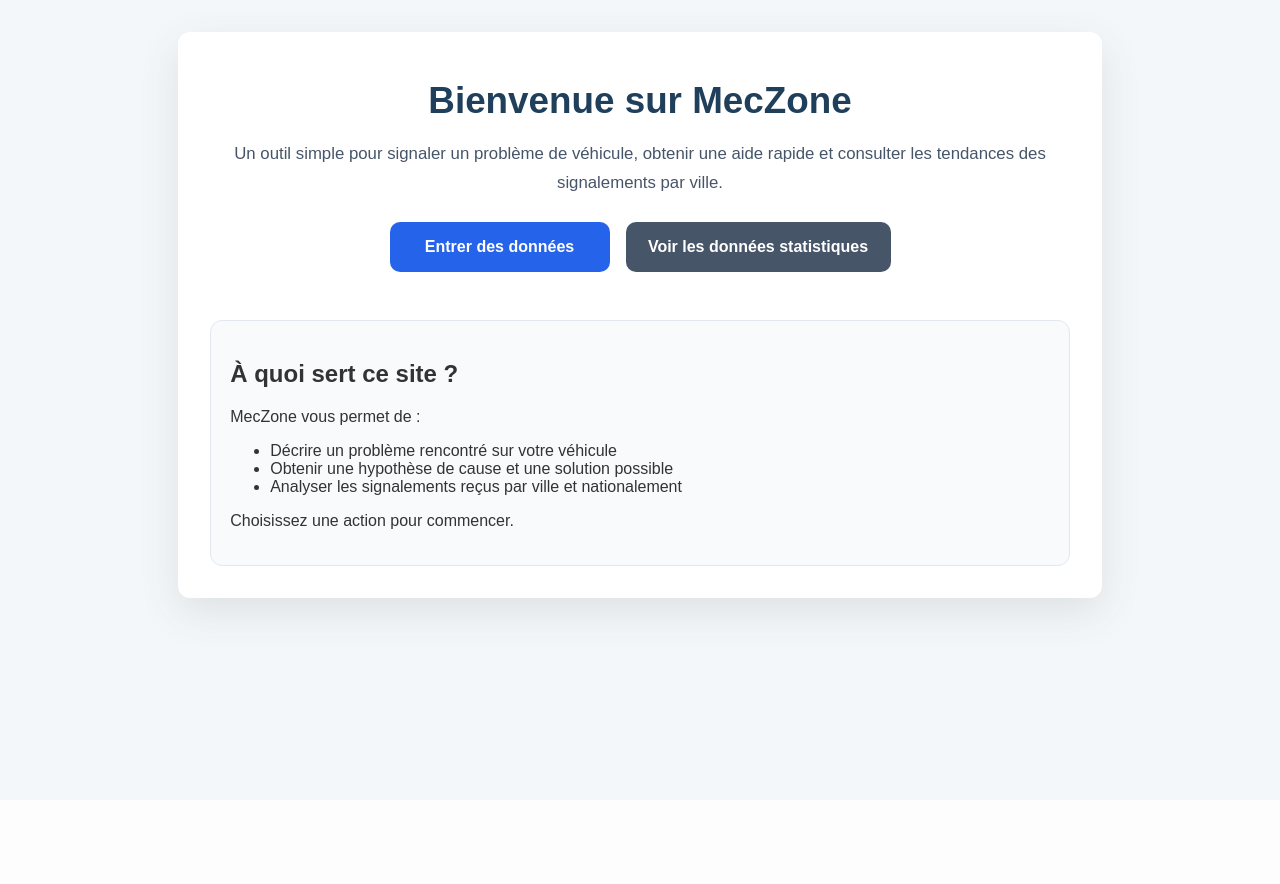
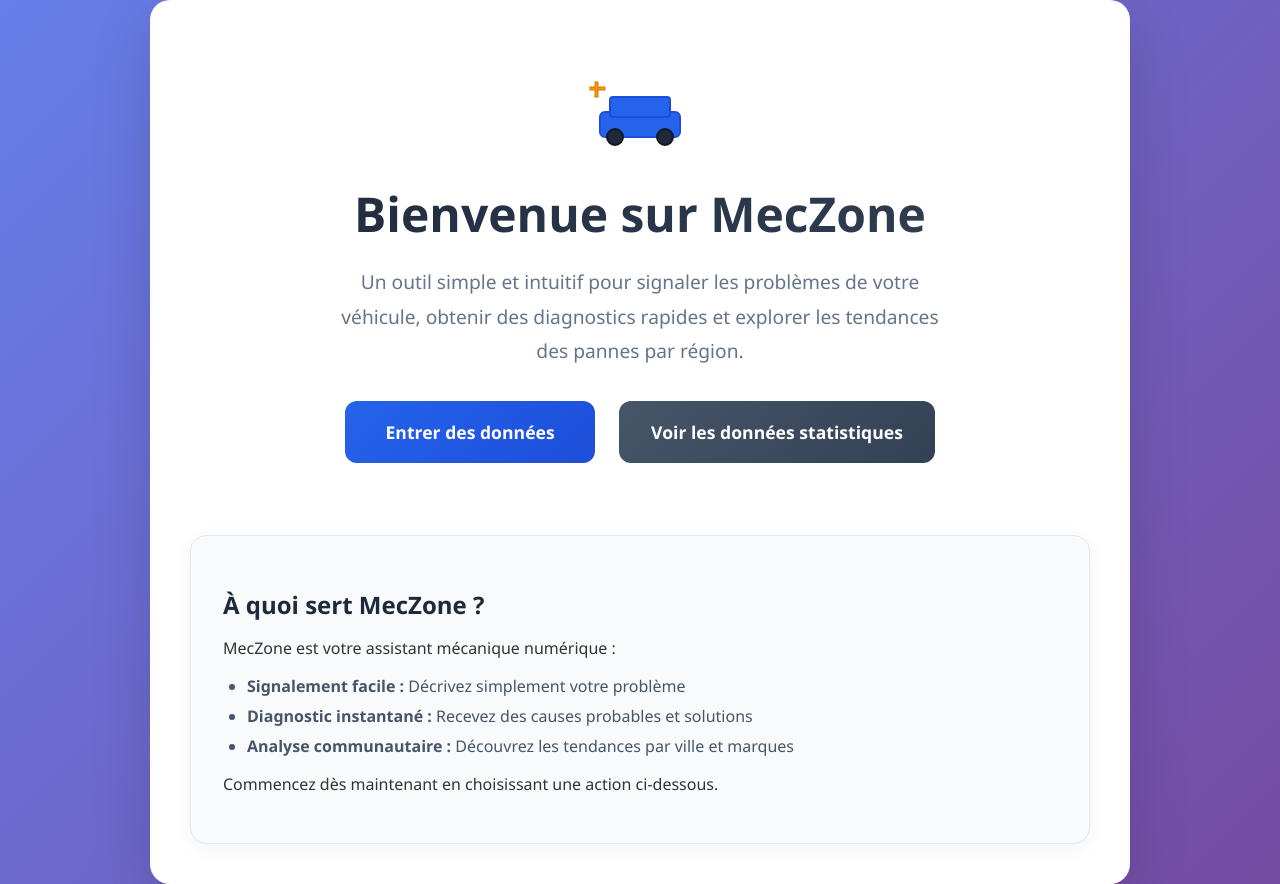
Before and after one commit to KouyimAminatouIrina/Application-Web-de-collecte-de-donn-es, a Flask app: page / in a window 1280 px wide. Before the commit the page ends 634 px from the top, so only its background shows below. Run offline with Flask 3, Linux system fonts and the light colour scheme.

Commit message:
Amélioration du design de la page d'accueil avec illustration SVG et styles modernes

```diff
--- a/meczone/static/style.css
+++ b/meczone/static/style.css
@@ -1,109 +1,223 @@
 body {
-    font-family: Arial, sans-serif;
-    background: #f4f7f9;
+    font-family: 'Segoe UI', Tahoma, Geneva, Verdana, sans-serif;
+    background: linear-gradient(135deg, #667eea 0%, #764ba2 100%);
     color: #333;
     margin: 0;
     padding: 0;
+    min-height: 100vh;
+    display: flex;
+    align-items: center;
+    justify-content: center;
 }
 
 .container {
-    width: min(96%, 860px);
-    margin: 2rem auto;
+    width: min(96%, 900px);
     background: #ffffff;
-    padding: 2rem;
-    border-radius: 12px;
-    box-shadow: 0 14px 40px rgba(60, 72, 88, 0.12);
+    padding: 2.5rem;
+    border-radius: 20px;
+    box-shadow: 0 20px 60px rgba(0, 0, 0, 0.15);
+    animation: fadeInUp 0.8s ease-out;
+}
+
+@keyframes fadeInUp {
+    from {
+        opacity: 0;
+        transform: translateY(30px);
+    }
+    to {
+        opacity: 1;
+        transform: translateY(0);
+    }
 }
 
 h1 {
     margin-top: 0;
-    color: #1f3f5b;
+    color: #1e293b;
+    font-size: 2.5rem;
+    font-weight: 700;
 }
 
 label {
     display: block;
     margin-top: 1rem;
     font-weight: 600;
+    color: #374151;
 }
 
-select {
-    width: auto;
-    padding: 0.5rem;
-    margin-left: 0.5rem;
-    border: 1px solid #cbd2d9;
-    border-radius: 8px;
+input[type="text"], textarea {
+    width: 100%;
+    padding: 1rem;
+    margin-top: 0.5rem;
+    border: 2px solid #e5e7eb;
+    border-radius: 10px;
     font-size: 1rem;
+    transition: border-color 0.3s ease, box-shadow 0.3s ease;
+}
+
+input[type="text"]:focus, textarea:focus {
+    outline: none;
+    border-color: #2563eb;
+    box-shadow: 0 0 0 3px rgba(37, 99, 235, 0.1);
 }
 
 button {
     margin-top: 1.5rem;
-    padding: 0.95rem 1.4rem;
+    padding: 1rem 1.8rem;
     border: none;
-    border-radius: 8px;
-    background: #2563eb;
+    border-radius: 12px;
+    background: linear-gradient(135deg, #2563eb 0%, #1d4ed8 100%);
     color: #fff;
-    font-size: 1rem;
+    font-size: 1.1rem;
+    font-weight: 600;
     cursor: pointer;
+    transition: transform 0.2s ease, box-shadow 0.2s ease;
 }
 
 button:hover {
-    background: #1d4ed8;
+    transform: translateY(-2px);
+    box-shadow: 0 8px 25px rgba(37, 99, 235, 0.3);
 }
 
 .button {
     display: inline-block;
-    padding: 1rem 1.4rem;
-    border-radius: 10px;
-    background: #2563eb;
+    padding: 1.2rem 2rem;
+    border-radius: 12px;
+    background: linear-gradient(135deg, #2563eb 0%, #1d4ed8 100%);
     color: #fff;
     text-decoration: none;
     font-weight: 700;
-    transition: transform 0.18s ease, background 0.18s ease;
+    font-size: 1.1rem;
+    transition: transform 0.2s ease, box-shadow 0.2s ease;
+    text-align: center;
 }
 
 .button:hover {
-    transform: translateY(-2px);
-    background: #1d4ed8;
+    transform: translateY(-3px);
+    box-shadow: 0 10px 30px rgba(37, 99, 235, 0.4);
 }
 
 .button-secondary {
-    background: #475569;
+    background: linear-gradient(135deg, #475569 0%, #334155 100%);
 }
 
 .button-secondary:hover {
-    background: #334155;
+    background: linear-gradient(135deg, #334155 0%, #1e293b 100%);
+    box-shadow: 0 10px 30px rgba(71, 85, 105, 0.4);
 }
 
 .hero {
     text-align: center;
-    padding: 1rem 0 1.5rem;
+    padding: 2rem 0 2.5rem;
+    position: relative;
+}
+
+.illustration {
+    margin-bottom: 1.5rem;
+    animation: bounceIn 1s ease-out;
+}
+
+@keyframes bounceIn {
+    0% {
+        opacity: 0;
+        transform: scale(0.3);
+    }
+    50% {
+        opacity: 1;
+        transform: scale(1.05);
+    }
+    70% {
+        transform: scale(0.9);
+    }
+    100% {
+        opacity: 1;
+        transform: scale(1);
+    }
 }
 
 .hero h1 {
-    margin-bottom: 0.8rem;
-    font-size: 2.3rem;
+    margin-bottom: 1rem;
+    font-size: 3rem;
+    background: linear-gradient(135deg, #1e293b 0%, #334155 100%);
+    -webkit-background-clip: text;
+    -webkit-text-fill-color: transparent;
+    background-clip: text;
 }
 
 .hero p {
-    color: #475569;
-    font-size: 1.05rem;
-    margin-bottom: 1.5rem;
-    line-height: 1.75;
+    color: #64748b;
+    font-size: 1.2rem;
+    margin-bottom: 2rem;
+    line-height: 1.8;
+    max-width: 600px;
+    margin-left: auto;
+    margin-right: auto;
 }
 
 .button-grid {
     display: grid;
-    gap: 1rem;
+    gap: 1.5rem;
     justify-content: center;
-    grid-template-columns: repeat(auto-fit, minmax(220px, max-content));
+    grid-template-columns: repeat(auto-fit, minmax(250px, max-content));
 }
 
 .card {
     background: #f8fafc;
     border: 1px solid #e2e8f0;
-    padding: 1.2rem;
-    border-radius: 12px;
-    margin-top: 1.5rem;
+    padding: 2rem;
+    border-radius: 16px;
+    margin-top: 2rem;
+    box-shadow: 0 4px 20px rgba(0, 0, 0, 0.05);
+    transition: transform 0.3s ease;
+}
+
+.card:hover {
+    transform: translateY(-5px);
+}
+
+.card h2 {
+    color: #1e293b;
+    margin-bottom: 1rem;
+    font-size: 1.5rem;
+}
+
+.card ul {
+    padding-left: 1.5rem;
+}
+
+.card li {
+    margin-bottom: 0.5rem;
+    color: #475569;
+}
+
+table {
+    width: 100%;
+    border-collapse: collapse;
+    margin-top: 1rem;
+}
+
+table th,
+table td {
+    padding: 1rem 0.8rem;
+    border-bottom: 1px solid #e2e8f0;
+    text-align: left;
+}
+
+.links {
+    margin-top: 2rem;
+}
+
+.links a {
+    display: inline-block;
+    margin-right: 1.5rem;
+    color: #2563eb;
+    text-decoration: none;
+    font-weight: 500;
+    transition: color 0.3s ease;
+}
+
+.links a:hover {
+    color: #1d4ed8;
+    text-decoration: underline;
 }
 
 table {
--- a/meczone/templates/index.html
+++ b/meczone/templates/index.html
@@ -9,8 +9,24 @@
 <body>
     <div class="container">
         <div class="hero">
+            <div class="illustration">
+                <svg width="120" height="80" viewBox="0 0 120 80" xmlns="http://www.w3.org/2000/svg">
+                    <!-- Car body -->
+                    <rect x="20" y="40" width="80" height="25" rx="5" fill="#2563eb" stroke="#1d4ed8" stroke-width="2"/>
+                    <!-- Car roof -->
+                    <rect x="30" y="25" width="60" height="20" rx="3" fill="#2563eb" stroke="#1d4ed8" stroke-width="2"/>
+                    <!-- Wheels -->
+                    <circle cx="35" cy="65" r="8" fill="#1f2937" stroke="#111827" stroke-width="2"/>
+                    <circle cx="85" cy="65" r="8" fill="#1f2937" stroke="#111827" stroke-width="2"/>
+                    <!-- Wrench -->
+                    <g transform="translate(10,10)">
+                        <rect x="0" y="5" width="15" height="3" fill="#f59e0b" stroke="#d97706" stroke-width="1"/>
+                        <rect x="5" y="0" width="3" height="15" fill="#f59e0b" stroke="#d97706" stroke-width="1"/>
+                    </g>
+                </svg>
+            </div>
             <h1>Bienvenue sur MecZone</h1>
-            <p>Un outil simple pour signaler un problème de véhicule, obtenir une aide rapide et consulter les tendances des signalements par ville.</p>
+            <p>Un outil simple et intuitif pour signaler les problèmes de votre véhicule, obtenir des diagnostics rapides et explorer les tendances des pannes par région.</p>
             <div class="button-grid">
                 <a class="button" href="/report">Entrer des données</a>
                 <a class="button button-secondary" href="/analysis">Voir les données statistiques</a>
@@ -18,14 +34,14 @@
         </div>
 
         <div class="card">
-            <h2>À quoi sert ce site ?</h2>
-            <p>MecZone vous permet de :</p>
+            <h2>À quoi sert MecZone ?</h2>
+            <p>MecZone est votre assistant mécanique numérique :</p>
             <ul>
-                <li>Décrire un problème rencontré sur votre véhicule</li>
-                <li>Obtenir une hypothèse de cause et une solution possible</li>
-                <li>Analyser les signalements reçus par ville et nationalement</li>
+                <li><strong>Signalement facile :</strong> Décrivez simplement votre problème</li>
+                <li><strong>Diagnostic instantané :</strong> Recevez des causes probables et solutions</li>
+                <li><strong>Analyse communautaire :</strong> Découvrez les tendances par ville et marques</li>
             </ul>
-            <p>Choisissez une action pour commencer.</p>
+            <p>Commencez dès maintenant en choisissant une action ci-dessous.</p>
         </div>
     </div>
 </body>
```
